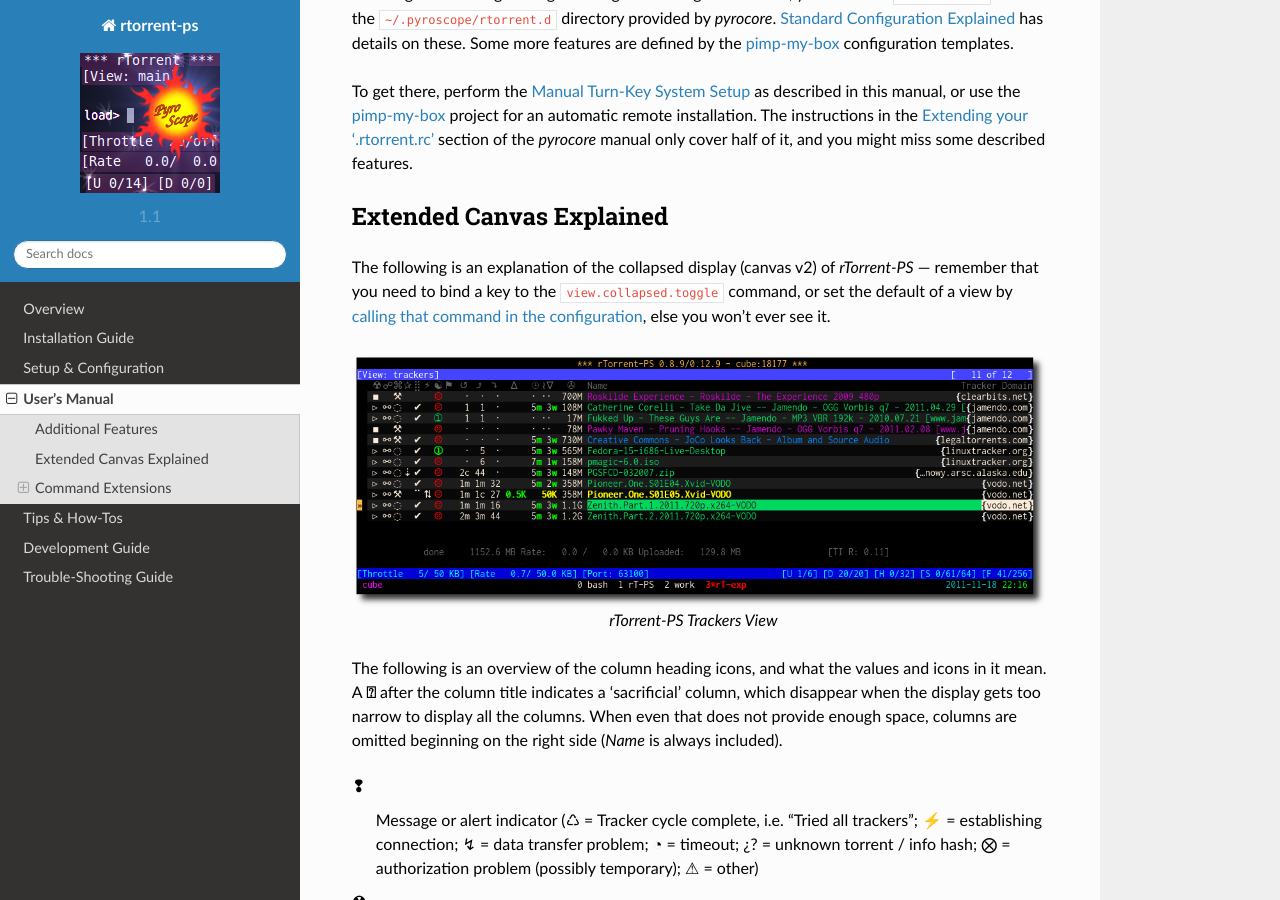
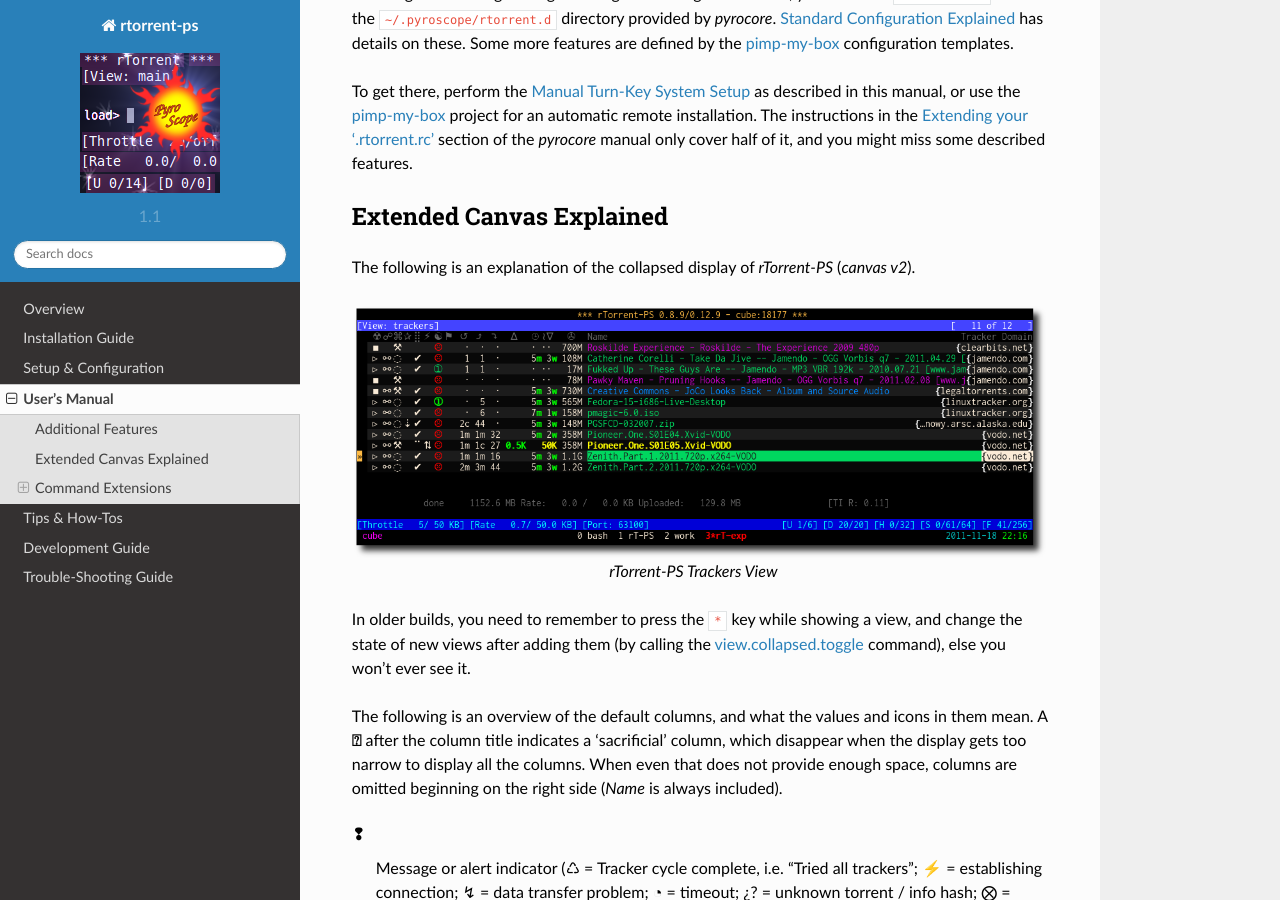
Before and after one commit to pyroscope/rtorrent-ps, a Sphinx documentation site: the page built from docs/manual.rst, in a window 1280 px wide and 900 px high, scrolled down 1696 px. Built offline with Sphinx 7.4.7 and the Read the Docs theme 2.0.0, drawn with Linux system fonts in a browser that asks for light colours.

Commit message:
Built-in views are collapsed by default now (#60)

```diff
--- a/docs/manual.rst
+++ b/docs/manual.rst
@@ -105,10 +105,7 @@
 Extended Canvas Explained
 -------------------------
 
-The following is an explanation of the collapsed display (canvas v2) of
-`rTorrent-PS` — remember that you need to bind a key to the
-``view.collapsed.toggle`` command, or set the default of a view by
-`calling that command in the configuration`_, else you won't ever see it.
+The following is an explanation of the collapsed display of `rTorrent-PS` (*canvas v2*).
 
 .. figure:: _static/img/rt-ps-trackers-view.png
    :align: center
@@ -116,7 +113,11 @@
 
    rTorrent-PS Trackers View
 
-The following is an overview of the column heading icons, and what the values and icons in it mean.
+In older builds, you need to remember to press the ``*`` key while showing a view,
+and change the state of new views after adding them (by calling the `view.collapsed.toggle`_ command),
+else you won't ever see it.
+
+The following is an overview of the default columns, and what the values and icons in them mean.
 A **⍰** after the column title indicates a ‘sacrificial’ column, which disappear when the display
 gets too narrow to display all the columns. When even that does not provide enough space,
 columns are omitted beginning on the right side (*Name* is always included).
@@ -189,7 +190,6 @@
 X = 10⁴, C = 10⁵, M = 10⁶).
 For up-to-date scrape info, you need the `Tracker Auto-Scraping`_ configuration from `pyrocore`.
 
-.. _calling that command in the configuration: https://github.com/pyroscope/pyrocore/blob/master/src/pyrocore/data/config/rtorrent.d/collapse-built-in-views.rc
 .. _`standard configuration for rtorrent.rc`: https://pyrocore.readthedocs.io/en/latest/setup.html#extending-your-rtorrent-rc
 .. _`Tracker Auto-Scraping`: https://github.com/pyroscope/pyrocore/blob/master/src/pyrocore/data/config/rtorrent.d/auto-scrape.rc#L1
 
```
Also changed, not shown: CHANGES.md (+1 -0 lines), 2 other files.
